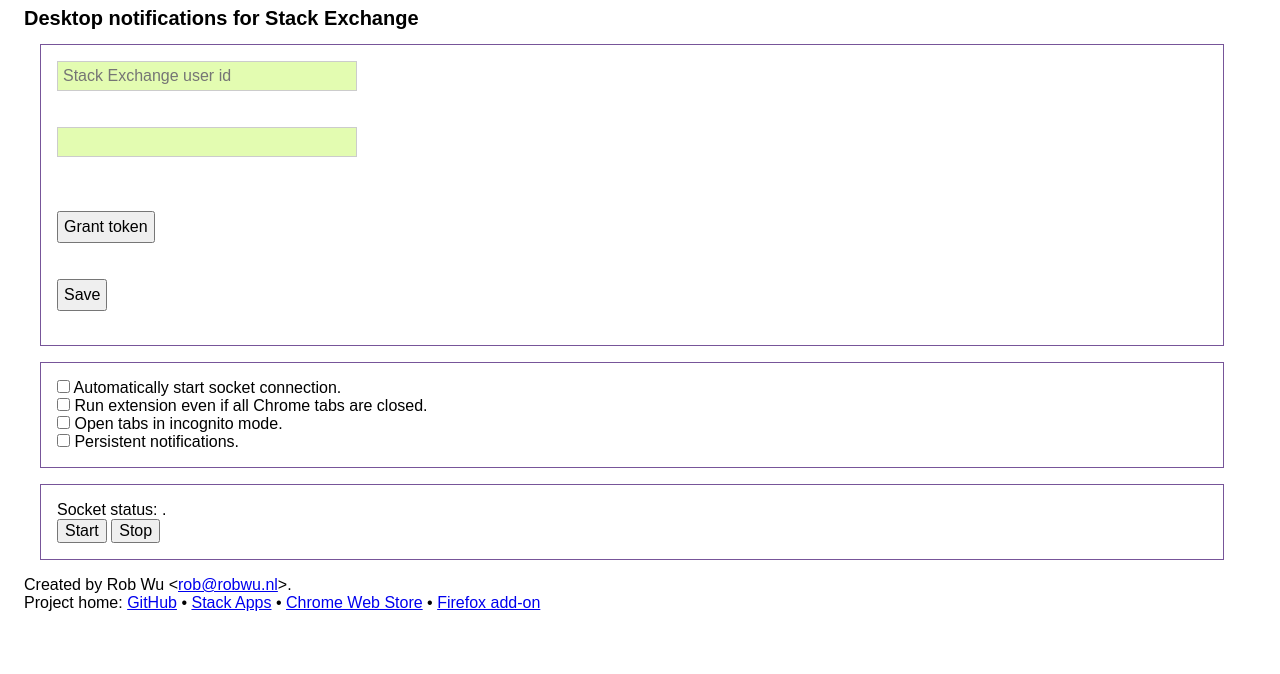
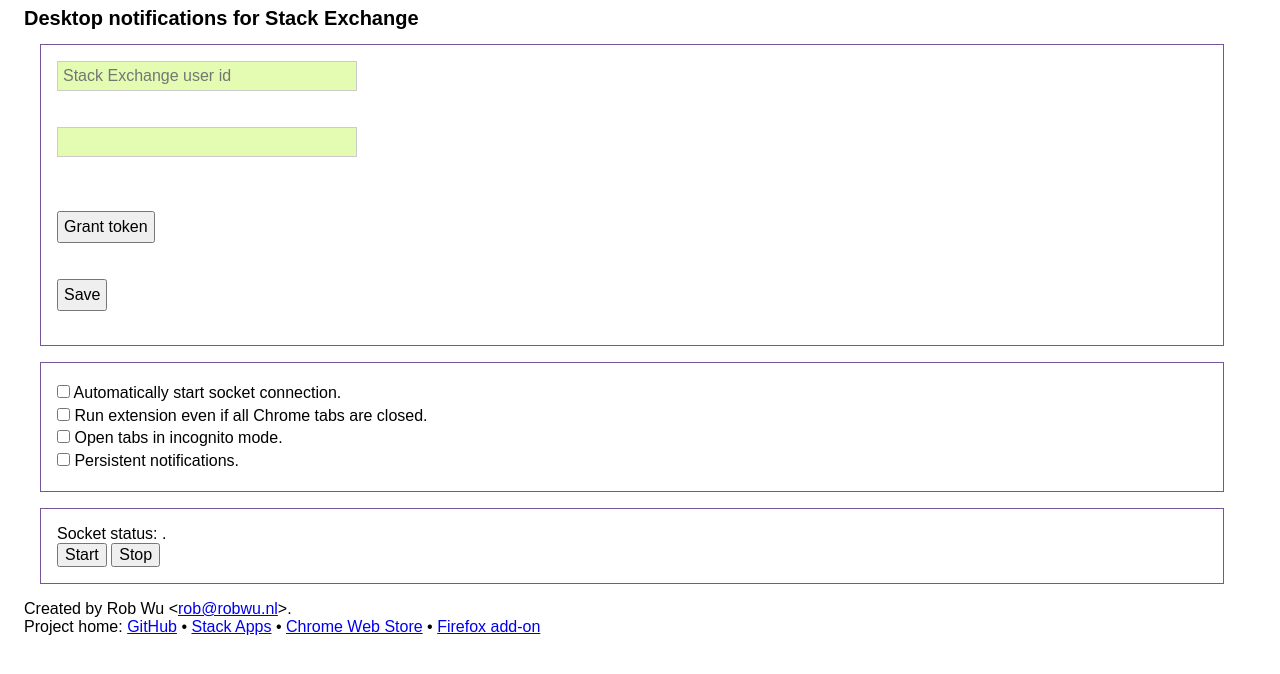
Before and after one commit to Rob--W/stackexchange-notifications, a browser extension: page Chrome/options.html in a window 1280 px wide. Drawn offline with Linux system fonts and the light colour scheme.

Commit message:
Enlarge font in options page, s/<br>/CS/

```diff
--- a/Chrome/options.css
+++ b/Chrome/options.css
@@ -4,6 +4,7 @@
 body {
     padding: 0 1em;
     font-family: arial, sans-serif;
+    font-size: 100%;
 }
 h1 {
     margin: 0;
@@ -30,6 +31,11 @@
 #uid:focus + #display-name + div, #uid:hover + #display-name + div, #uid + #display-name + div:hover,
 input:focus + div, input:hover + div, input + div:hover {
     visibility: visible;
+}
+
+.specific-settings label {
+    display: block;
+    margin: 0.3em 0;
 }
 
 /* Text input */
--- a/Chrome/options.html
+++ b/Chrome/options.html
@@ -26,11 +26,11 @@
         Save changes. The socket connection will automatically be (re)started.
     </div>
 </div>
-<div class="container">
-    <label><input type="checkbox" id="autostart" tabindex="5"> Automatically start socket connection.</label><br>
-    <label><input type="checkbox" id="run_in_bg" tabindex="6"> Run extension even if all Chrome tabs are closed.</label><br>
-    <label><input type="checkbox" id="incognito" tabindex="7"> Open tabs in incognito mode.</label><br>
-    <label><input type="checkbox" id="persist_notification" tabindex="7"> Persistent notifications.</label><br>
+<div class="container specific-settings">
+    <label><input type="checkbox" id="autostart" tabindex="5"> Automatically start socket connection.</label>
+    <label><input type="checkbox" id="run_in_bg" tabindex="6"> Run extension even if all Chrome tabs are closed.</label>
+    <label><input type="checkbox" id="incognito" tabindex="7"> Open tabs in incognito mode.</label>
+    <label><input type="checkbox" id="persist_notification" tabindex="7"> Persistent notifications.</label>
 </div>
 <div class="container">
     Socket status: <span id="status"></span>.<br>
```
Also changed, not shown: Firefox/data/options.html (+1 -1 lines).
